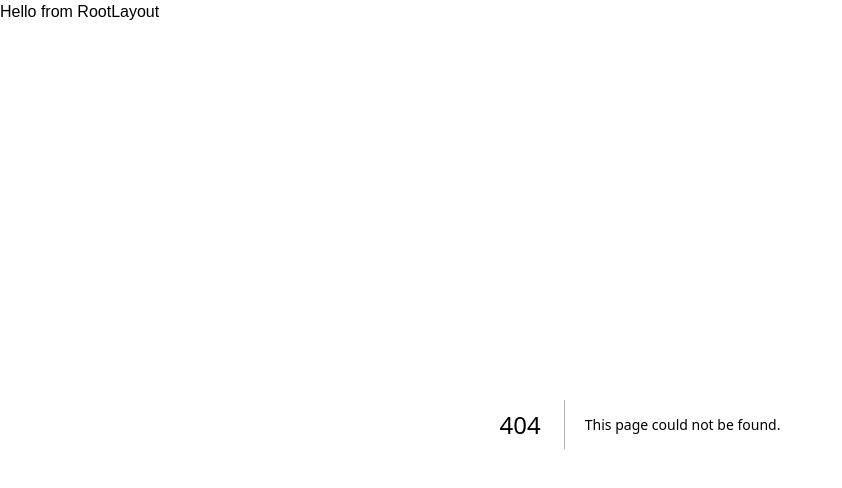
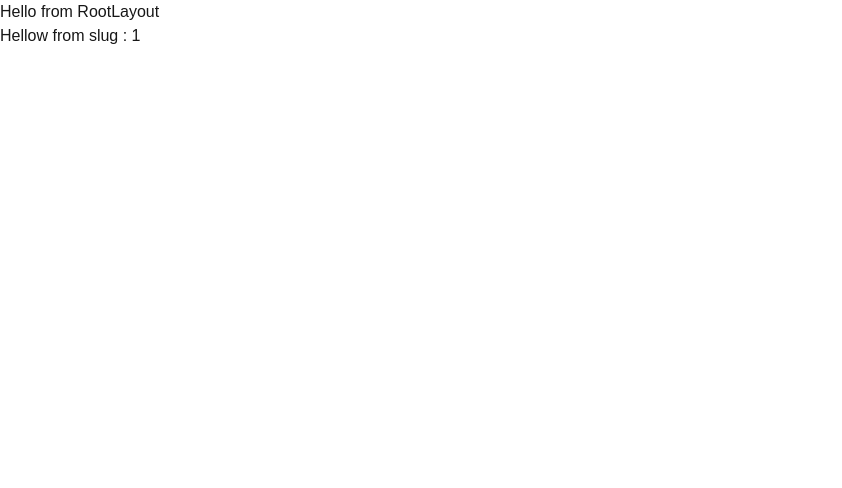
Before and after one commit to mmtq/blog-app, a Next.js app: page /dashboard/1 in a window 1280 px wide. Before the commit this address had no page. Shown: the top 488 px of the page, without its empty margins (0-842 px from the left). Built offline with nearby package versions, Linux system fonts and the light colour scheme.

Commit message:
Layouts and Pages

```diff
--- /dev/null
+++ b/app/dashboard/[slug]/page.tsx
@@ -0,0 +1,12 @@
+type Params = Promise<{ slug: string }>
+
+const page = async ({params}: {params: Params}) => {
+    const {slug} = await params
+  return (
+    <div>
+      <h1>Hellow from slug : {slug}  </h1>
+    </div>
+  )
+}
+
+export default page
```
Also changed, not shown: 1 other file (tests, documents, lock files or other folders).
